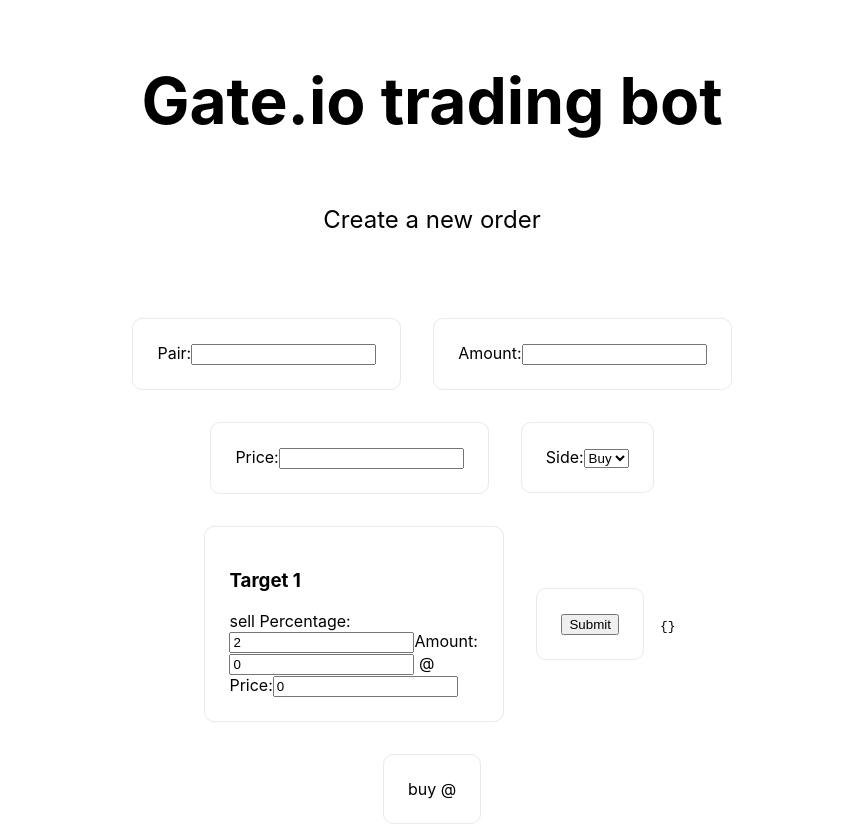
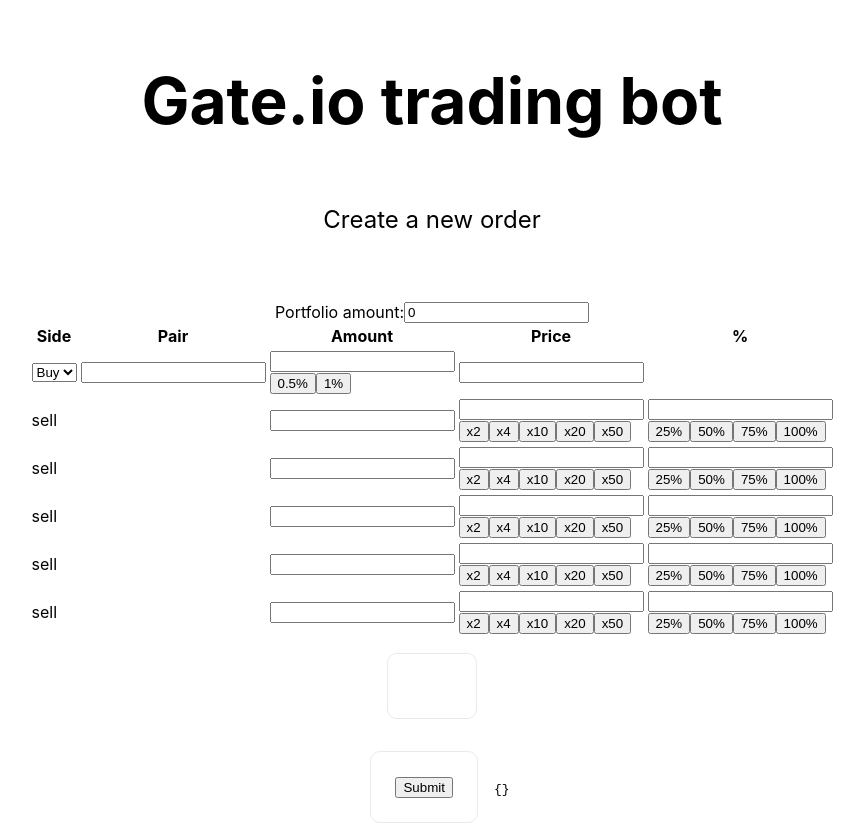
Before and after one commit to sovattha/gateio-nextjs, a Next.js app: page /orders/new in a window 1280 px wide. Shown: the top 824 px of the page, without its empty margins (208-1072 px from the left). Built offline with nearby package versions, Linux system fonts and the light colour scheme.

Commit message:
Automatic computation of orders

```diff
--- a/pages/orders/new.tsx
+++ b/pages/orders/new.tsx
@@ -2,7 +2,7 @@
 import type { NextPage } from 'next';
 import Head from 'next/head';
 import Image from 'next/image';
-import { useEffect, useState } from 'react';
+import React, { useEffect, useState } from 'react';
 import styles from '../../styles/orders.module.css';
 
 type Order = {
@@ -13,36 +13,76 @@
 };
 
 const Home: NextPage = () => {
+  const [portfolioAmount, setPortfolioAmount] = useState(0);
+
   const [pair, setPair] = useState('');
   const [amount, setAmount] = useState('');
   const [price, setPrice] = useState('');
   const [side, setSide] = useState('buy');
   const [result, setResult] = useState({});
 
-  const [amount1, setAmount1] = useState(0);
-  const [pct1, setPct1] = useState(2);
-  const [price1, setPrice1] = useState(0);
+  const [amount1, setAmount1] = useState('');
+  const [pct1, setPct1] = useState('');
+  const [price1, setPrice1] = useState('');
 
-  const [amount2, setAmount2] = useState(0);
-  const [pct2, setPct2] = useState(4);
-  const [price2, setPrice2] = useState(0);
+  const [amount2, setAmount2] = useState('');
+  const [pct2, setPct2] = useState('');
+  const [price2, setPrice2] = useState('');
 
-  const [amount3, setAmount3] = useState(0);
-  const [pct3, setPct3] = useState(10);
-  const [price3, setPrice3] = useState(0);
+  const [amount3, setAmount3] = useState('');
+  const [pct3, setPct3] = useState('');
+  const [price3, setPrice3] = useState('');
 
-  const [amount4, setAmount4] = useState(0);
-  const [pct4, setPct4] = useState(0);
-  const [price4, setPrice4] = useState(0);
+  const [amount4, setAmount4] = useState('');
+  const [pct4, setPct4] = useState('');
+  const [price4, setPrice4] = useState('');
 
-  const [amount5, setAmount5] = useState(0);
-  const [pct5, setPct5] = useState(0);
-  const [price5, setPrice5] = useState(0);
+  const [amount5, setAmount5] = useState('');
+  const [pct5, setPct5] = useState('');
+  const [price5, setPrice5] = useState('');
 
   const [orders, setOrders] = useState([] as Order[]);
 
+  const PriceInput = (props: { price: string; setPrice(price: string): void }) => (
+    <>
+      <input type="text" value={props.price} onChange={(event) => props.setPrice(event.target.value)} />
+      <button onClick={(event) => props.setPrice(`${+price * 2}`)}>x2</button>
+      <button onClick={(event) => props.setPrice(`${+price * 4}`)}>x4</button>
+      <button onClick={(event) => props.setPrice(`${+price * 10}`)}>x10</button>
+      <button onClick={(event) => props.setPrice(`${+price * 20}`)}>x20</button>
+      <button onClick={(event) => props.setPrice(`${+price * 50}`)}>x50</button>
+    </>
+  );
+
+  const PercentageInput = (props: { pct: string; setPct: (pct: string) => void }) => (
+    <>
+      <input type="text" value={props.pct} onChange={(event) => props.setPct(event.target.value)} />
+      <button onClick={(event) => props.setPct(`25`)}>25%</button>
+      <button onClick={(event) => props.setPct(`50`)}>50%</button>
+      <button onClick={(event) => props.setPct(`75`)}>75%</button>
+      <button onClick={(event) => props.setPct(`100`)}>100%</button>
+    </>
+  );
+
   useEffect(() => {
-    setAmount1(+amount * +pct1);
+    if (amount && pct1) setAmount1(`${(+amount * +pct1) / 100}`);
+    if (amount && pct2) setAmount2(`${(+amount * +pct2) / 100}`);
+    if (amount && pct3) setAmount3(`${(+amount * +pct3) / 100}`);
+    if (amount && pct4) setAmount4(`${(+amount * +pct4) / 100}`);
+    if (amount && pct5) setAmount5(`${(+amount * +pct5) / 100}`);
+  }, [amount, pct1, pct2, pct3, pct4, pct5]);
+
+  useEffect(() => {
+    if (price) {
+      if (!price1) setPrice1(`${+price * 2}`);
+      if (!price2) setPrice2(`${+price * 4}`);
+      if (!price3) setPrice3(`${+price * 10}`);
+      if (!price4) setPrice4(`${+price * 20}`);
+      if (!pct1) setPct1('25');
+      if (!pct2) setPct2('25');
+      if (!pct3) setPct3('25');
+      if (!pct4) setPct4('25');
+    }
     const newOrders = [];
     newOrders.push({
       pair,
@@ -51,7 +91,52 @@
       side,
     });
     setOrders(newOrders);
-  }, [pair, amount, price, side])
+  }, [amount, price]);
+
+  useEffect(() => {
+    const newOrders = Array(5);
+    if (side && pair && amount && price) {
+      newOrders[0] = {
+        side,
+        pair,
+        amount,
+        price,
+      };
+    }
+    if (side && pair && amount1 && price1) {
+      newOrders[1] = {
+        side: side === 'buy' ? 'sell' : 'buy',
+        pair,
+        amount: amount1,
+        price: price1,
+      };
+    }
+    if (side && pair && amount2 && price2) {
+      newOrders[2] = {
+        side: side === 'buy' ? 'sell' : 'buy',
+        pair,
+        amount: amount2,
+        price: price2,
+      };
+    }
+    if (side && pair && amount3 && price3) {
+      newOrders[3] = {
+        side: side === 'buy' ? 'sell' : 'buy',
+        pair,
+        amount: amount3,
+        price: price3,
+      };
+    }
+    if (side && pair && amount4 && price4) {
+      newOrders[4] = {
+        side: side === 'buy' ? 'sell' : 'buy',
+        pair,
+        amount: amount4,
+        price: price4,
+      };
+    }
+    setOrders(newOrders);
+  }, [side, pair, amount, price, amount1, price1, pct1, amount2, price2, pct2, amount3, price3, pct3, amount4, price4, pct4, amount5, price5, pct5]);
 
   async function saveOrders() {
     for (const newOrder of orders) {
@@ -60,6 +145,7 @@
   }
 
   async function saveOrder(order: Order) {
+    console.log(order);
     const config: AxiosRequestConfig = {
       method: 'post',
       url: `https://${process.env.NEXT_PUBLIC_ASTRA_DB_ID}-${process.env.NEXT_PUBLIC_ASTRA_DB_REGION}.apps.astra.datastax.com/api/rest/v2/namespaces/${process.env.NEXT_PUBLIC_ASTRA_DB_NAMESPACE}/collections/orders`,
@@ -69,10 +155,10 @@
         'Content-Type': 'application/json',
       },
       data: {
-        pair: order.pair,
-        price: order.price,
-        amount: order.amount,
-        side: order.side,
+        pair: order?.pair,
+        price: order?.price,
+        amount: order?.amount,
+        side: order?.side,
       },
     };
     axios(config)
@@ -98,48 +184,124 @@
         <h1 className={styles.title}>Gate.io trading bot</h1>
         <p className={styles.description}>Create a new order</p>
         <div className={styles.grid}>
+          Portfolio amount: <input type="text" value={portfolioAmount} onChange={(event) => setPortfolioAmount(+event.target.value)} />
+          <table>
+            <thead>
+              <tr>
+                <th>Side</th>
+                <th>Pair</th>
+                <th>Amount</th>
+                <th>Price</th>
+                <th>%</th>
+              </tr>
+            </thead>
+            <tbody>
+              <tr>
+                <td>
+                  <select value={side} onChange={(event) => setSide(event.target.value)}>
+                    <option value="buy">Buy</option>
+                    <option value="sell">Sell</option>
+                  </select>
+                </td>
+                <td>
+                  <input type="text" value={pair} onChange={(event) => setPair(event.target.value)} />
+                </td>
+                <td>
+                  <input type="text" value={amount} onChange={(event) => setAmount(event.target.value)} />
+                  <button onClick={(event) => setAmount(`${(portfolioAmount * 0.005) / +price}`)}>0.5%</button>
+                  <button onClick={(event) => setAmount(`${(portfolioAmount * 0.01) / +price}`)}>1%</button>
+                </td>
+                <td>
+                  <input type="text" value={price} onChange={(event) => setPrice(event.target.value)} />
+                </td>
+                <td></td>
+              </tr>
+              <tr>
+                <td>{side === 'buy' ? 'sell' : 'buy'}</td>
+                <td>{pair}</td>
+                <td>
+                  <input type="text" value={amount1} onChange={(event) => setAmount1(event.target.value)} />
+                </td>
+                <td>
+                  <PriceInput price={price1} setPrice={setPrice1} />
+                </td>
+                <td>
+                  <PercentageInput pct={pct1} setPct={setPct1} />
+                </td>
+              </tr>
+              <tr>
+                <td>{side === 'buy' ? 'sell' : 'buy'}</td>
+                <td>{pair}</td>
+                <td>
+                  <input type="text" value={amount2} onChange={(event) => setAmount2(event.target.value)} />
+                </td>
+                <td>
+                  <PriceInput price={price2} setPrice={setPrice2} />
+                </td>
+                <td>
+                  <PercentageInput pct={pct2} setPct={setPct2} />
+                </td>
+              </tr>
+              <tr>
+                <td>{side === 'buy' ? 'sell' : 'buy'}</td>
+                <td>{pair}</td>
+                <td>
+                  <input type="text" value={amount3} onChange={(event) => setAmount3(event.target.value)} />
+                </td>
+                <td>
+                  <PriceInput price={price3} setPrice={setPrice3} />
+                </td>
+                <td>
+                  <PercentageInput pct={pct3} setPct={setPct3} />
+                </td>
+              </tr>
+              <tr>
+                <td>{side === 'buy' ? 'sell' : 'buy'}</td>
+                <td>{pair}</td>
+                <td>
+                  <input type="text" value={amount4} onChange={(event) => setAmount4(event.target.value)} />
+                </td>
+                <td>
+                  <PriceInput price={price4} setPrice={setPrice4} />
+                </td>
+                <td>
+                  <PercentageInput pct={pct4} setPct={setPct4} />
+                </td>
+              </tr>
+              <tr>
+                <td>{side === 'buy' ? 'sell' : 'buy'}</td>
+                <td>{pair}</td>
+                <td>
+                  <input type="text" value={amount5} onChange={(event) => setAmount5(event.target.value)} />
+                </td>
+                <td>
+                  <PriceInput price={price5} setPrice={setPrice5} />
+                </td>
+                <td>
+                  <PercentageInput pct={pct5} setPct={setPct5} />
+                </td>
+              </tr>
+            </tbody>
+          </table>
+        </div>
+        <div className={styles.grid}>
           <div className={styles.card}>
-            <label>Pair:</label>
-            <input type="text" value={pair} onChange={(event) => setPair(event.target.value)} />
-          </div>
-          <div className={styles.card}>
-            <label>Amount:</label>
-            <input type="text" value={amount} onChange={(event) => setAmount(event.target.value)} />
-          </div>
-          <div className={styles.card}>
-            <label>Price:</label>
-            <input type="text" value={price} onChange={(event) => setPrice(event.target.value)} />
-          </div>
-          <div className={styles.card}>
-            <label>Side:</label>
-            <select value={side} onChange={(event) => setSide(event.target.value)}>
-              <option value="buy">Buy</option>
-              <option value="sell">Sell</option>
-            </select>
+            <ul>
+              {orders.map((order) => (
+                <li>
+                  {order.side} {order.amount} {order.pair} @ {order.price}
+                </li>
+              ))}
+            </ul>
           </div>
         </div>
         <div className={styles.grid}>
-          <div className={styles.card}>
-            <h3>Target 1</h3>
-            {side === 'buy' ? 'sell' : 'buy'}{' '}
-            <label>Percentage:</label>
-            <input type="text" value={pct1} onChange={(event) => setPct1(+event.target.value)}  />
-            <label>Amount:</label>
-            <input type="text" value={amount1} onChange={(event) => setAmount1(+event.target.value)}  />
-            <label> @ Price:</label>
-            <input type="text" value={amount1} onChange={(event) => setPrice1(+event.target.value)}  />
-          </div>
           <div className={styles.card} onClick={() => saveOrders()}>
             <button>Submit</button>
           </div>
           <div>
             <code>{JSON.stringify(result)}</code>
           </div>
-        </div>
-        <div className={styles.grid}>
-          {orders.map(order => <div className={styles.card}>
-            {order.side} {order.amount} {order.pair} @ {order.price}
-          </div>)}
         </div>
       </main>
 
```
